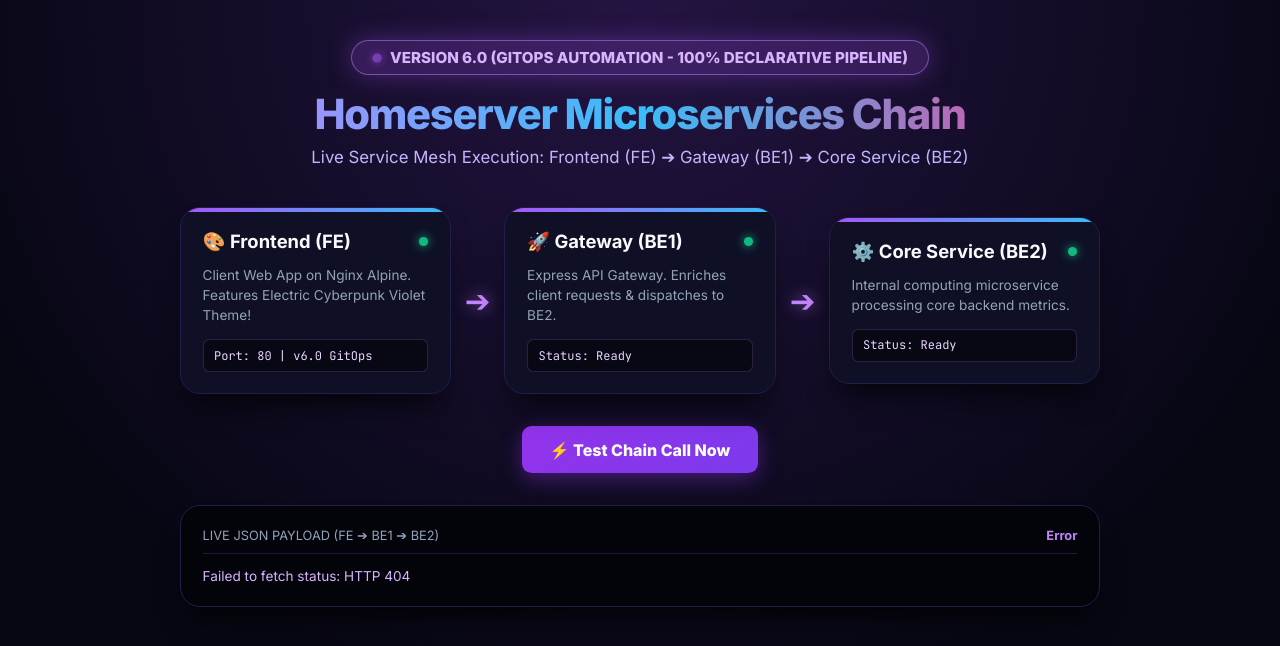
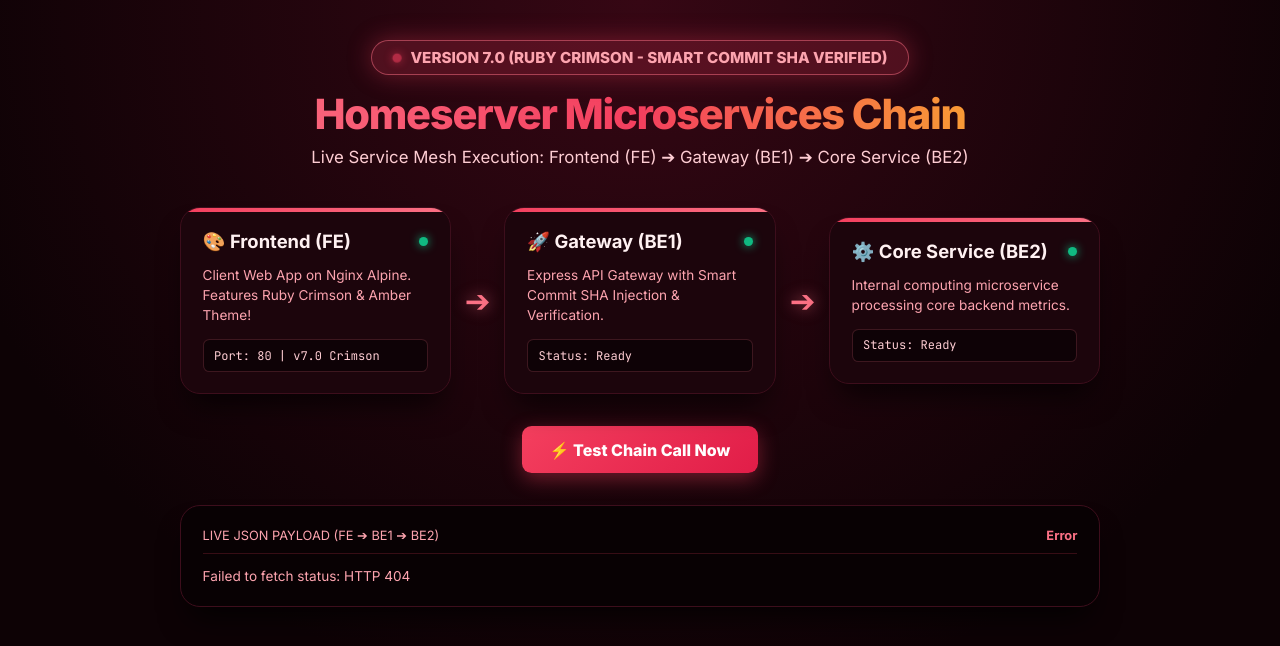
Before and after one commit to giakiet05/test-homeserver, a plain HTML site: page fe/index.html in a window 1280 px wide. Drawn offline with Linux system fonts and the light colour scheme; no server answers.

Commit message:
feat(ui): release v7.0 Ruby Crimson with smart   commit SHA verification

```diff
--- a/fe/index.html
+++ b/fe/index.html
@@ -3,25 +3,25 @@
 <head>
   <meta charset="UTF-8">
   <meta name="viewport" content="width=device-width, initial-scale=1.0">
-  <title>Homeserver Microservices Demo v6.0 (GitOps Edition)</title>
+  <title>Homeserver Microservices Demo v7.0 (Ruby Crimson)</title>
   <link rel="preconnect" href="https://fonts.googleapis.com">
   <link href="https://fonts.googleapis.com/css2?family=Inter:wght@400;500;600;700;800&family=JetBrains+Mono:wght@400;600&display=swap" rel="stylesheet">
   <style>
     :root {
-      --bg: #070714;
-      --card-bg: #0f1026;
-      --card-border: #1e1f4b;
-      --primary: #a855f7;
-      --primary-light: #c084fc;
-      --accent: #38bdf8;
+      --bg: #0d0205;
+      --card-bg: #1c050c;
+      --card-border: #3d0e1c;
+      --primary: #f43f5e;
+      --primary-light: #fb7185;
+      --accent: #fda4af;
       --success: #10b981;
-      --text: #f8fafc;
-      --text-muted: #94a3b8;
-      --text-dim: #c4b5fd;
+      --text: #fff1f2;
+      --text-muted: #fda4af;
+      --text-dim: #fecdd3;
     }
     * { box-sizing: border-box; margin: 0; padding: 0; font-family: 'Inter', sans-serif; }
     body {
-      background: radial-gradient(circle at top, #241442 0%, #070714 70%);
+      background: radial-gradient(circle at top, #360714 0%, #0d0205 70%);
       color: var(--text);
       min-height: 100vh;
       display: flex;
@@ -35,17 +35,17 @@
       display: inline-flex;
       align-items: center;
       gap: 0.5rem;
-      background: rgba(168, 85, 247, 0.2);
-      color: #d8b4fe;
+      background: rgba(244, 63, 94, 0.2);
+      color: #fda4af;
       padding: 0.45rem 1.25rem;
       border-radius: 9999px;
       font-size: 0.95rem;
       font-weight: 800;
       margin-bottom: 0.85rem;
-      border: 1px solid rgba(192, 132, 252, 0.5);
-      box-shadow: 0 0 25px rgba(168, 85, 247, 0.35);
+      border: 1px solid rgba(251, 113, 133, 0.5);
+      box-shadow: 0 0 25px rgba(244, 63, 94, 0.35);
     }
-    .badge-dot { width: 10px; height: 10px; border-radius: 50%; background: #a855f7; box-shadow: 0 0 10px #a855f7; animation: blink 1.2s infinite; }
+    .badge-dot { width: 10px; height: 10px; border-radius: 50%; background: #f43f5e; box-shadow: 0 0 10px #f43f5e; animation: blink 1.2s infinite; }
     @keyframes blink { 0%, 100% { opacity: 1; transform: scale(1); } 50% { opacity: 0.3; transform: scale(0.85); } }
 
     h1 {
@@ -53,7 +53,7 @@
       font-weight: 800;
       letter-spacing: -0.03em;
       margin-bottom: 0.5rem;
-      background: linear-gradient(to right, #c084fc, #38bdf8, #ec4899);
+      background: linear-gradient(to right, #fb7185, #f43f5e, #fbbf24);
       -webkit-background-clip: text;
       -webkit-text-fill-color: transparent;
     }
@@ -73,20 +73,20 @@
       position: relative;
       overflow: hidden;
     }
-    .node-card:hover { transform: translateY(-3px); border-color: var(--primary-light); box-shadow: 0 20px 30px -5px rgba(168, 85, 247, 0.25); }
-    .node-card::before { content: ''; position: absolute; top: 0; left: 0; right: 0; height: 4px; background: linear-gradient(to right, #a855f7, #38bdf8); }
+    .node-card:hover { transform: translateY(-3px); border-color: var(--primary-light); box-shadow: 0 20px 30px -5px rgba(244, 63, 94, 0.25); }
+    .node-card::before { content: ''; position: absolute; top: 0; left: 0; right: 0; height: 4px; background: linear-gradient(to right, #f43f5e, #fb7185); }
 
-    .node-title { font-size: 1.15rem; font-weight: 700; display: flex; align-items: center; justify-content: space-between; margin-bottom: 0.75rem; color: #f8fafc; }
+    .node-title { font-size: 1.15rem; font-weight: 700; display: flex; align-items: center; justify-content: space-between; margin-bottom: 0.75rem; color: #fff1f2; }
     .status-dot { width: 9px; height: 9px; border-radius: 50%; background: var(--success); display: inline-block; box-shadow: 0 0 10px var(--success); }
     .node-desc { font-size: 0.85rem; color: var(--text-muted); line-height: 1.5; margin-bottom: 0.85rem; }
-    .node-meta { font-family: 'JetBrains Mono', monospace; font-size: 0.75rem; background: rgba(0, 0, 0, 0.5); padding: 0.45rem 0.65rem; border-radius: 0.4rem; color: #e9d5ff; border: 1px solid rgba(192, 132, 252, 0.2); }
+    .node-meta { font-family: 'JetBrains Mono', monospace; font-size: 0.75rem; background: rgba(0, 0, 0, 0.5); padding: 0.45rem 0.65rem; border-radius: 0.4rem; color: #fecdd3; border: 1px solid rgba(251, 113, 133, 0.2); }
 
-    .arrow { font-size: 1.6rem; color: #c084fc; animation: pulse 2s infinite; text-shadow: 0 0 12px rgba(192, 132, 252, 0.6); }
+    .arrow { font-size: 1.6rem; color: #fb7185; animation: pulse 2s infinite; text-shadow: 0 0 12px rgba(251, 113, 133, 0.6); }
     @keyframes pulse { 0%, 100% { opacity: 0.4; transform: scale(1); } 50% { opacity: 1; transform: scale(1.2); } }
 
     .controls { display: flex; justify-content: center; gap: 1rem; margin-bottom: 2rem; }
     .btn {
-      background: linear-gradient(135deg, #9333ea, #7c3aed);
+      background: linear-gradient(135deg, #f43f5e, #e11d48);
       color: #ffffff;
       border: none;
       padding: 0.85rem 1.75rem;
@@ -95,24 +95,24 @@
       font-size: 1rem;
       cursor: pointer;
       transition: all 0.2s;
-      box-shadow: 0 6px 20px 0 rgba(147, 51, 234, 0.4);
+      box-shadow: 0 6px 20px 0 rgba(244, 63, 94, 0.4);
     }
-    .btn:hover { background: linear-gradient(135deg, #a855f7, #9333ea); transform: translateY(-2px); box-shadow: 0 8px 25px 0 rgba(147, 51, 234, 0.6); }
+    .btn:hover { background: linear-gradient(135deg, #fb7185, #f43f5e); transform: translateY(-2px); box-shadow: 0 8px 25px 0 rgba(244, 63, 94, 0.6); }
     .btn:active { transform: translateY(1px); }
 
     .json-card {
-      background: #03030a;
+      background: #080103;
       border: 1px solid var(--card-border);
       border-radius: 1.25rem;
       padding: 1.35rem;
       font-family: 'JetBrains Mono', monospace;
       font-size: 0.85rem;
       overflow-x: auto;
-      color: #d8b4fe;
+      color: #fda4af;
       box-shadow: 0 20px 30px -10px rgba(0, 0, 0, 0.8);
     }
-    .json-header { display: flex; justify-content: space-between; align-items: center; color: var(--text-muted); font-size: 0.8rem; margin-bottom: 0.85rem; border-bottom: 1px solid rgba(168, 85, 247, 0.2); padding-bottom: 0.65rem; }
-    .tag-success { color: #c084fc; font-weight: bold; }
+    .json-header { display: flex; justify-content: space-between; align-items: center; color: var(--text-muted); font-size: 0.8rem; margin-bottom: 0.85rem; border-bottom: 1px solid rgba(244, 63, 94, 0.2); padding-bottom: 0.65rem; }
+    .tag-success { color: #fb7185; font-weight: bold; }
   </style>
 </head>
 <body>
@@ -120,7 +120,7 @@
     <div class="header">
       <div class="badge">
         <span class="badge-dot"></span>
-        <span>VERSION 6.0 (GITOPS AUTOMATION - 100% DECLARATIVE PIPELINE)</span>
+        <span>VERSION 7.0 (RUBY CRIMSON - SMART COMMIT SHA VERIFIED)</span>
       </div>
       <h1>Homeserver Microservices Chain</h1>
       <p class="subtitle">Live Service Mesh Execution: <code>Frontend (FE) ➔ Gateway (BE1) ➔ Core Service (BE2)</code></p>
@@ -132,8 +132,8 @@
           <span>🎨 Frontend (FE)</span>
           <span class="status-dot"></span>
         </div>
-        <div class="node-desc">Client Web App on Nginx Alpine. Features Electric Cyberpunk Violet Theme!</div>
-        <div class="node-meta">Port: 80 | v6.0 GitOps</div>
+        <div class="node-desc">Client Web App on Nginx Alpine. Features Ruby Crimson & Amber Theme!</div>
+        <div class="node-meta">Port: 80 | v7.0 Crimson</div>
       </div>
 
       <div class="arrow">➔</div>
@@ -143,7 +143,7 @@
           <span>🚀 Gateway (BE1)</span>
           <span class="status-dot"></span>
         </div>
-        <div class="node-desc">Express API Gateway. Enriches client requests & dispatches to BE2.</div>
+        <div class="node-desc">Express API Gateway with Smart Commit SHA Injection & Verification.</div>
         <div class="node-meta" id="be1-meta">Status: Ready</div>
       </div>
 
@@ -186,8 +186,8 @@
         const data = await res.json();
         const duration = Date.now() - start;
 
-        latencyTag.innerText = `Total Roundtrip: ${duration}ms (v6.0 GitOps)`;
-        be1Meta.innerText = `Host: ${data.host} | Latency: ${data.totalLatency}`;
+        latencyTag.innerText = `Total Roundtrip: ${duration}ms (v7.0 Crimson)`;
+        be1Meta.innerText = `Commit: ${data.commitSha ? data.commitSha.substring(0,7) : 'dev'} | Latency: ${data.totalLatency}`;
         if (data.be2Connection && data.be2Connection.response) {
           be2Meta.innerText = `Host: ${data.be2Connection.response.host} | Metric: ${data.be2Connection.response.data.randomMetric}`;
         }
```
Also changed, not shown: be1/index.js (+6 -2 lines), .github/workflows/deploy.yml, 1 other file.
